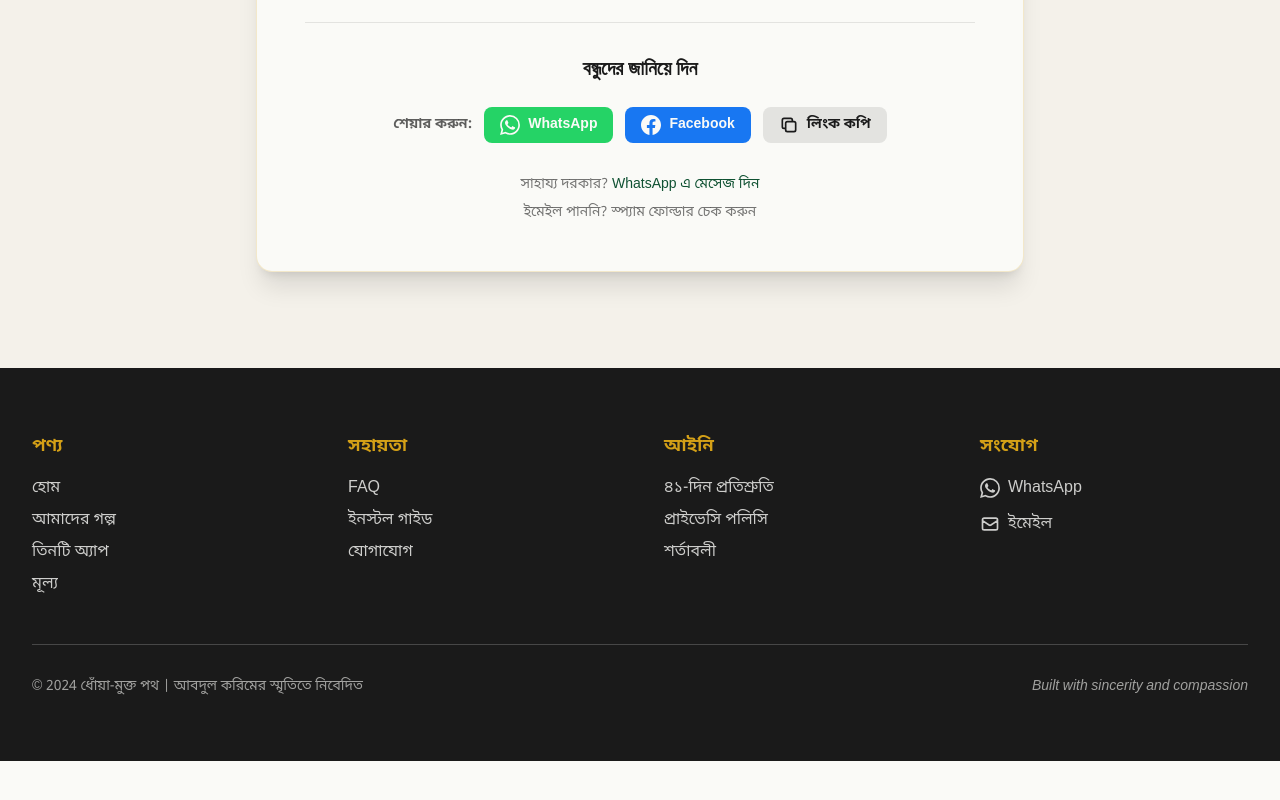
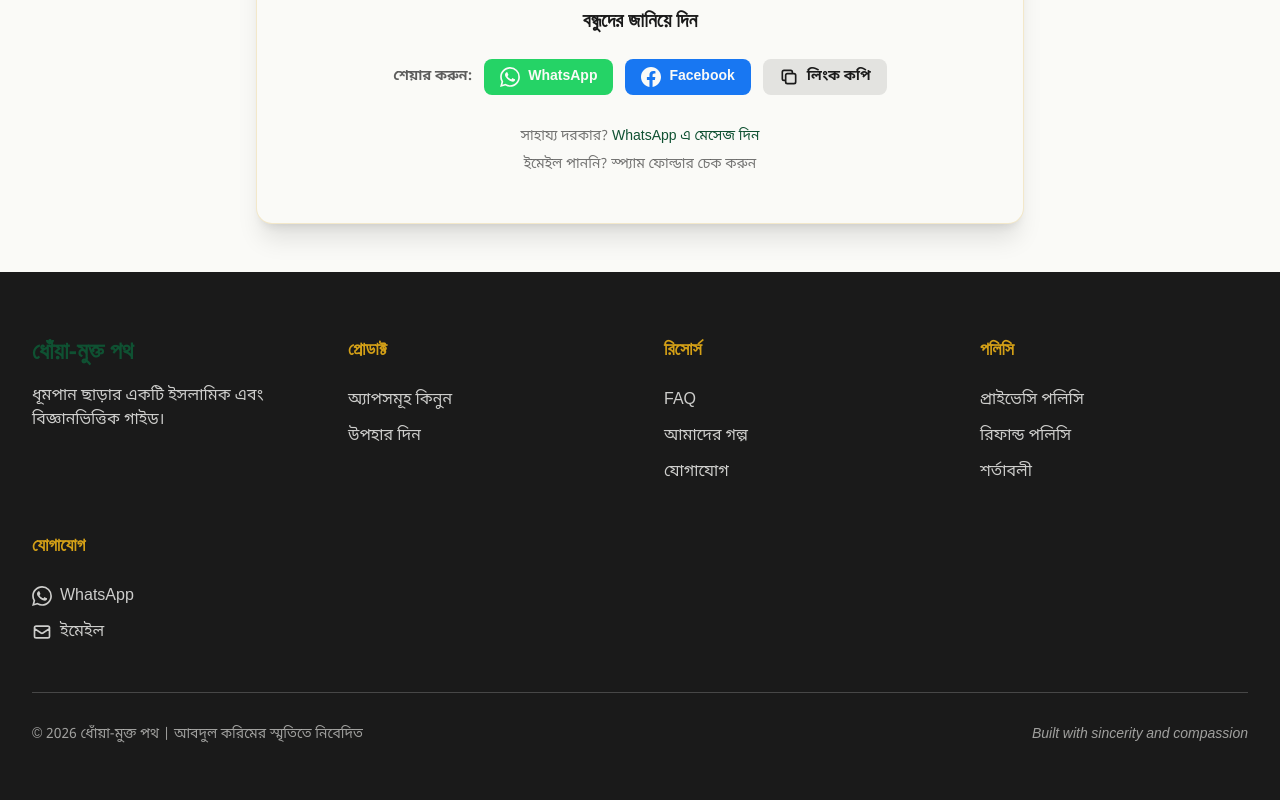
Before and after one commit to Shazolpersonal/Smoke-Free-Path-website, a Next.js app: page /thank-you in a window 1280 px wide. Shown: the part 704-1504 px from the top of the page. Before the commit the page ends 1465 px from the top, so only its background shows below. Built offline with nearby package versions, Linux system fonts and the light colour scheme; no server answers.

Commit message:
Delete LanguageToggle.tsx

```diff
--- a/components/layout/Footer.tsx
+++ b/components/layout/Footer.tsx
@@ -1,40 +1,55 @@
 import Link from "next/link";
-import { cn } from "@/lib/utils";
+import {
+  WHATSAPP_NUMBER,
+  SUPPORT_EMAIL,
+  toIntlBdPhone,
+  formatBdPhoneDisplay,
+} from "@/lib/config";
 
 export function Footer() {
   const productLinks = [
-    { href: "/#hero", label: "হোম" },
-    { href: "/#story", label: "আমাদের গল্প" },
-    { href: "/#threePillars", label: "তিনটি অ্যাপ" },
-    { href: "/#pricing", label: "মূল্য" },
+    { href: "/checkout", label: "অ্যাপসমূহ কিনুন" },
+    { href: "/gift", label: "উপহার দিন" },
   ];
 
-  const supportLinks = [
-    { href: "/faq", label: "FAQ" },
-    { href: "/install-guide", label: "ইনস্টল গাইড" },
+  const resourcesLinks = [
+    { href: "/#faq", label: "FAQ" },
+    { href: "/#story", label: "আমাদের গল্প" },
     { href: "/contact", label: "যোগাযোগ" },
   ];
 
   const legalLinks = [
-    { href: "/policy/refund", label: "৪১-দিন প্রতিশ্রুতি" },
     { href: "/policy/privacy", label: "প্রাইভেসি পলিসি" },
+    { href: "/policy/refund", label: "রিফান্ড পলিসি" },
     { href: "/policy/terms", label: "শর্তাবলী" },
   ];
 
-  const contactInfo = {
-    whatsapp: "01977752579",
-    email: "369niyyah@gmail.com",
-  };
+  const whatsappIntl = toIntlBdPhone(WHATSAPP_NUMBER);
+  const whatsappDisplay = formatBdPhoneDisplay(WHATSAPP_NUMBER);
 
   return (
     <footer className="bg-charcoal text-white-pure">
-      <div className="max-w-7xl mx-auto px-4 md:px-8 py-12 md:py-16">
-        {/* Main Footer Content */}
-        <div className="grid grid-cols-1 md:grid-cols-4 gap-8 md:gap-12 mb-12">
-          {/* Column 1: Product */}
+      <div className="max-w-7xl mx-auto px-4 md:px-8 py-16">
+        <div className="grid grid-cols-1 md:grid-cols-2 lg:grid-cols-4 gap-12 mb-12">
+          {/* Brand */}
+          <div className="lg:col-span-1">
+            <Link
+              href="/"
+              className="text-2xl font-bold text-emerald-deep hover:text-emerald-deep/80 transition-colors inline-block mb-4 font-hind-siliguri"
+            >
+              ধোঁয়া-মুক্ত পথ
+            </Link>
+            <p className="text-white-pure/80 font-noto-sans-bengali">
+              ধূমপান ছাড়ার একটি ইসলামিক এবং বিজ্ঞানভিত্তিক গাইড।
+            </p>
+          </div>
+
+          {/* Product */}
           <div>
-            <h3 className="text-lg font-bold mb-4 text-gold-royal">পণ্য</h3>
-            <ul className="space-y-2">
+            <h3 className="font-bold text-lg mb-6 font-hind-siliguri text-gold-royal">
+              প্রোডাক্ট
+            </h3>
+            <ul className="space-y-3">
               {productLinks.map((link) => (
                 <li key={link.href}>
                   <Link
@@ -48,11 +63,13 @@ export function Footer() {
             </ul>
           </div>
 
-          {/* Column 2: Support */}
+          {/* Resources */}
           <div>
-            <h3 className="text-lg font-bold mb-4 text-gold-royal">সহায়তা</h3>
-            <ul className="space-y-2">
-              {supportLinks.map((link) => (
+            <h3 className="font-bold text-lg mb-6 font-hind-siliguri text-gold-royal">
+              রিসোর্স
+            </h3>
+            <ul className="space-y-3">
+              {resourcesLinks.map((link) => (
                 <li key={link.href}>
                   <Link
                     href={link.href}
@@ -65,10 +82,12 @@ export function Footer() {
             </ul>
           </div>
 
-          {/* Column 3: Legal */}
+          {/* Legal */}
           <div>
-            <h3 className="text-lg font-bold mb-4 text-gold-royal">আইনি</h3>
-            <ul className="space-y-2">
+            <h3 className="font-bold text-lg mb-6 font-hind-siliguri text-gold-royal">
+              পলিসি
+            </h3>
+            <ul className="space-y-3">
               {legalLinks.map((link) => (
                 <li key={link.href}>
                   <Link
@@ -82,37 +101,43 @@ export function Footer() {
             </ul>
           </div>
 
-          {/* Column 4: Connect */}
+          {/* Contact */}
           <div>
-            <h3 className="text-lg font-bold mb-4 text-gold-royal">সংযোগ</h3>
+            <h3 className="font-bold text-lg mb-6 font-hind-siliguri text-gold-royal">
+              যোগাযোগ
+            </h3>
             <ul className="space-y-3">
               <li>
                 <a
-                  href={`https://wa.me/${contactInfo.whatsapp}`}
+                  href={`https://wa.me/${whatsappIntl}`}
                   target="_blank"
                   rel="noopener noreferrer"
                   className="flex items-center gap-2 text-white-pure/80 hover:text-white-pure transition-colors"
+                  aria-label={`WhatsApp ${whatsappDisplay}`}
                 >
                   <svg
                     className="w-5 h-5"
                     fill="currentColor"
                     viewBox="0 0 24 24"
+                    aria-hidden="true"
                   >
                     <path d="M17.472 14.382c-.297-.149-1.758-.867-2.03-.967-.273-.099-.471-.148-.67.15-.197.297-.767.966-.94 1.164-.173.199-.347.223-.644.075-.297-.15-1.255-.463-2.39-1.475-.883-.788-1.48-1.761-1.653-2.059-.173-.297-.018-.458.13-.606.134-.133.298-.347.446-.52.149-.174.198-.298.298-.497.099-.198.05-.371-.025-.52-.075-.149-.669-1.612-.916-2.207-.242-.579-.487-.5-.669-.51-.173-.008-.371-.01-.57-.01-.198 0-.52.074-.792.372-.272.297-1.04 1.016-1.04 2.479 0 1.462 1.065 2.875 1.213 3.074.149.198 2.096 3.2 5.077 4.487.709.306 1.262.489 1.694.625.712.227 1.36.195 1.871.118.571-.085 1.758-.719 2.006-1.413.248-.694.248-1.289.173-1.413-.074-.124-.272-.198-.57-.347m-5.421 7.403h-.004a9.87 9.87 0 01-5.031-1.378l-.361-.214-3.741.982.998-3.648-.235-.374a9.86 9.86 0 01-1.51-5.26c.001-5.45 4.436-9.884 9.888-9.884 2.64 0 5.122 1.03 6.988 2.898a9.825 9.825 0 012.893 6.994c-.003 5.45-4.437 9.884-9.885 9.884m8.413-18.297A11.815 11.815 0 0012.05 0C5.495 0 .16 5.335.157 11.892c0 2.096.547 4.142 1.588 5.945L.057 24l6.305-1.654a11.882 11.882 0 005.683 1.448h.005c6.554 0 11.89-5.335 11.893-11.893a11.821 11.821 0 00-3.48-8.413Z" />
                   </svg>
-                  WhatsApp
+                  <span>WhatsApp</span>
                 </a>
               </li>
               <li>
                 <a
-                  href={`mailto:${contactInfo.email}`}
+                  href={`mailto:${SUPPORT_EMAIL}`}
                   className="flex items-center gap-2 text-white-pure/80 hover:text-white-pure transition-colors"
+                  aria-label={`ইমেইল ${SUPPORT_EMAIL}`}
                 >
                   <svg
                     className="w-5 h-5"
                     fill="none"
                     stroke="currentColor"
                     viewBox="0 0 24 24"
+                    aria-hidden="true"
                   >
                     <path
                       strokeLinecap="round"
@@ -121,7 +146,7 @@ export function Footer() {
                       d="M3 8l7.89 5.26a2 2 0 002.22 0L21 8M5 19h14a2 2 0 002-2V7a2 2 0 00-2-2H5a2 2 0 00-2 2v10a2 2 0 002 2z"
                     />
                   </svg>
-                  ইমেইল
+                  <span>ইমেইল</span>
                 </a>
               </li>
             </ul>
@@ -131,7 +156,7 @@ export function Footer() {
         {/* Bottom Bar */}
         <div className="border-t border-white-pure/20 pt-8">
           <div className="flex flex-col md:flex-row items-center justify-between gap-4 text-sm text-white-pure/60">
-            <p>© 2024 ধোঁয়া-মুক্ত পথ | আবদুল করিমের স্মৃতিতে নিবেদিত</p>
+            <p>© {new Date().getFullYear()} ধোঁয়া-মুক্ত পথ | আবদুল করিমের স্মৃতিতে নিবেদিত</p>
             <p className="italic">Built with sincerity and compassion</p>
           </div>
         </div>
--- a/content/policies/privacy.md
+++ b/content/policies/privacy.md
@@ -1,17 +1,26 @@
-# প্রাইভেসি পলিসি
+# প্রাইভেসি পলিসি (Privacy Policy)
 
-আপনার ডেটা আপনার। আমরা কিছু সংগ্রহ করি না।
+ধোঁয়া-মুক্ত পথ-এ আপনার প্রাইভেসি আমাদের কাছে অত্যন্ত গুরুত্বপূর্ণ।
 
-## ডেটা কালেকশন
+## তথ্য সংগ্রহ
 
-আমাদের অ্যাপগুলো সম্পূর্ণ **অফলাইন-ফার্স্ট**। আপনার ব্যক্তিগত তথ্য, ব্যবহারের ডেটা বা ট্র্যাকিং ইনফরমেশন আমাদের সার্ভারে পাঠানো হয় না।
+- **পেমেন্ট তথ্য**: আমরা পেমেন্ট ভেরিফাই করার জন্য শুধুমাত্র আপনার নাম, ইমেইল এবং TrxID সংগ্রহ করি।
+- **অ্যাপ ডেটা**: অ্যাপগুলো সম্পূর্ণ অফলাইনে কাজ করে। আপনার অগ্রগতি বা কোনো ব্যক্তিগত ডেটা আমাদের সার্ভারে বা অন্য কোথাও সেভ হয় না। সবকিছু শুধুমাত্র আপনার ফোনেই সেটে থাকে।
 
-শুধুমাত্র ক্রয়ের সময় আমরা আপনার নাম, ইমেইল এবং ফোন নম্বর সংগ্রহ করি, যা শুধুমাত্র আপনার কাছে অ্যাপ ডেলিভারি করার জন্য ব্যবহৃত হয়।
-
-## তৃতীয় পক্ষ (Third-Party)
+## তৃতীয় পক্ষ (Third Party)
 
 আমরা আপনার কোনো তথ্য কারো কাছে বিক্রি করি না বা শেয়ার করি না।
 
+## Analytics
+
+ওয়েবসাইট Cloudflare Web Analytics ব্যবহার করে — এটি cookie-free এবং কোনো ব্যক্তিগত তথ্য সংগ্রহ করে না, শুধু anonymous পেজভিউ গণনা করে।
+
 ## যোগাযোগ
 
-আপনার প্রাইভেসি নিয়ে কোনো প্রশ্ন থাকলে আমাদের সাথে যোগাযোগ করুন: `privacy@dhoyamuktopoth.com`
+আপনার প্রাইভেসি নিয়ে কোনো প্রশ্ন থাকলে আমাদের সাথে যোগাযোগ করুন: `niyyah369app@gmail.com`
+
+সাধারণত ২৪ ঘণ্টার মধ্যে আমরা উত্তর দিয়ে থাকি।
+
+---
+
+*সর্বশেষ হালনাগাদ: এপ্রিল ২০২৬*
--- a/content/policies/refund.md
+++ b/content/policies/refund.md
@@ -1,16 +1,29 @@
-# ৪১-দিন প্রতিশ্রুতি (রিফান্ড পলিসি)
+# রিফান্ড পলিসি (Refund Policy)
 
-আমরা আমাদের অ্যাপগুলোর ওপর এতটা বিশ্বাস করি যে আমরা ৪১ দিনের সম্পূর্ণ রিস্ক-ফ্রি গ্যারান্টি দিচ্ছি।
+আমরা আমাদের অ্যাপগুলোর কার্যকারিতা নিয়ে আত্মবিশ্বাসী। তাই আমরা দিচ্ছি **৪১ দিনের মানি-ব্যাক গ্যারান্টি**।
 
 ## রিফান্ড পাওয়ার শর্তাবলী
 
-১. আপনাকে অন্তত ৪১ দিন অ্যাপগুলো ব্যবহার করতে হবে।
-২. যদি কাজ না করে, আমাদের ৩টি যুক্তিসঙ্গত কারণ লিখে ইমেইল করতে হবে।
-৩. ক্রয়ের ৪১ দিন থেকে ৬০ দিনের মধ্যে আবেদন করতে হবে।
+১। আপনাকে অন্তত ৪১ দিন অ্যাপগুলো ব্যবহার করতে হবে।
+২। যদি কাজ না করে, আমাদের ৩টি যুক্তিসঙ্গত কারণ লিখে ইমেইল করতে হবে।
+৩। ক্রয়ের ৪১ দিন থেকে ৬০ দিনের মধ্যে আবেদন করতে হবে।
 
 ## কীভাবে আবেদন করবেন?
 
-ইমেইল করুন: `refund-request@dhoyamuktopoth.com`
-আমরা ৭ দিনের মধ্যে আপনার আবেদন যাচাই করে সম্পূর্ণ টাকা ফেরত দেব।
+নিচের ইমেইলে subject লাইনে লিখুন **"Refund Request — [আপনার অর্ডার আইডি]"**:
 
-কোনো প্রশ্ন ছাড়াই। এটা আমাদের প্রতিশ্রুতি।
+📧 **niyyah369app@gmail.com**
+
+ইমেইলে include করুন:
+- আপনার পূর্ণ নাম
+- পেমেন্টের Transaction ID (TrxID)
+- ৩টি কারণ যে কেন অ্যাপগুলো আপনার কাজে আসেনি
+- কতদিন ব্যবহার করেছেন
+
+আমরা ৭ দিনের মধ্যে আপনার আবেদন যাচাই করে সম্পূর্ণ টাকা ফেরত দেব — যেই bKash/Nagad থেকে পেমেন্ট করেছিলেন সেই নম্বরে।
+
+কোনো প্রশ্ন ছাড়াই। এটা আমাদের প্রতিশ্রুতি।
+
+---
+
+*সর্বশেষ হালনাগাদ: এপ্রিল ২০২৬*
--- a/content/policies/terms.md
+++ b/content/policies/terms.md
@@ -1,19 +1,41 @@
 # শর্তাবলী (Terms of Service)
 
-ধোঁয়া-মুক্ত পথ ওয়েবসাইট এবং অ্যাপগুলো ব্যবহারের শর্তাবলী নিচে দেওয়া হলো:
+ধোঁয়া-মুক্ত পথ ওয়েবসাইট এবং অ্যাপগুলো ব্যবহারের শর্তাবলী নিচে দেওয়া হলো।
 
 ## লাইফটাইম অ্যাক্সেস
 
-একবার ক্রয়ের মাধ্যমে আপনি সারাজীবনের জন্য অ্যাপগুলো ব্যবহার করতে পারবেন। ভবিষ্যতে কোনো মাসিক বা বাৎসরিক চার্জ নেওয়া হবে ভাবনা নেই।
+একবার ক্রয়ের মাধ্যমে আপনি সারাজীবনের জন্য অ্যাপগুলো ব্যবহার করতে পারবেন। ভবিষ্যতে কোনো মাসিক বা বাৎসরিক চার্জ নেওয়া হবে না।
 
 ## আপডেট
 
-আমরা যখনই নতুন ভার্সন বা ফিচার যোগ করব, আপনি তা সম্পূর্ণ বিনামূল্যে পাবেন।
+আমরা যখনই নতুন ভার্সন বা ফিচার যোগ করব, আপনি তা সম্পূর্ণ বিনামূল্যে পাবেন। আপডেটের লিঙ্ক একই ইমেইলে পাঠানো হবে।
 
-## দায়িত্ব ও সীমাবদ্ধতা
+## মেডিকেল Disclaimer (গুরুত্বপূর্ণ)
 
-এই অ্যাপগুলো মানসিক সহায়তা এবং অভ্যাসের পরিবর্তনের জন্য ডিজাইন করা হয়েছে। তবে এটি কোনো মেডিকেল ট্রিটমেন্ট বা ডাক্তারের বিকল্প নয়।
+এই অ্যাপগুলো **আচরণগত বিজ্ঞান, ইসলামিক প্রেরণা, এবং শ্বাস-প্রশ্বাসের টেকনিক**-এর সমন্বয়ে ডিজাইন করা হয়েছে — মানসিক সহায়তা এবং অভ্যাসের পরিবর্তনের জন্য।
+
+- এটি **কোনো ঔষধ বা মেডিকেল ট্রিটমেন্ট নয়**।
+- এটি **রেজিস্টার্ড ডাক্তার বা মানসিক স্বাস্থ্য বিশেষজ্ঞের বিকল্প নয়**।
+- ধূমপান-সংক্রান্ত গুরুতর শারীরিক অসুস্থতা (যেমন: শ্বাসকষ্ট, বুকে ব্যথা, নিকোটিন প্রত্যাহারের তীব্র লক্ষণ) থাকলে অবশ্যই ডাক্তারের পরামর্শ নিন।
+- গর্ভবতী বা দুগ্ধদানকারী নারী, হৃদরোগী, এবং অপ্রাপ্তবয়স্কদের ব্যবহারের আগে চিকিৎসকের সাথে আলোচনা করুন।
+
+অ্যাপগুলো আপনার quit-যাত্রায় সহায়ক সরঞ্জাম — পেশাদার চিকিৎসার সাথে একসাথে ব্যবহার করলে সবচেয়ে ভালো ফল পাবেন ইনশাআল্লাহ।
+
+## বুদ্ধিবৃত্তিক সম্পদ (Intellectual Property)
+
+অ্যাপ, কন্টেন্ট, ব্র্যান্ড নাম, এবং ডিজাইন ধোঁয়া-মুক্ত পথ টিমের সম্পত্তি। ব্যক্তিগত ব্যবহারের জন্য আপনি free, কিন্তু:
+
+- Redistribute, resell, বা পাইরেসি নিষিদ্ধ।
+- অন্যকে গিফট করতে চাইলে [উপহার পেজ](/gift) থেকে আলাদা লাইসেন্স কিনুন।
 
 ## রিফান্ড
 
-আমাদের ৪১ দিনের প্রতিশ্রুতি অনুযায়ী রিফান্ড প্রযোজ্য। বিস্তারিত জানতে রিফান্ড পলিসি দেখুন।
+আমাদের [৪১ দিনের প্রতিশ্রুতি](/policy/refund) অনুযায়ী রিফান্ড প্রযোজ্য।
+
+## যোগাযোগ
+
+যেকোনো প্রশ্নে: `niyyah369app@gmail.com`
+
+---
+
+*সর্বশেষ হালনাগাদ: এপ্রিল ২০২৬*
```
Also changed, not shown: app/(commerce)/thank-you/page.tsx (+50 -13 lines), components/sections/FinalCTA.tsx (+41 -39 lines), components/ui/LanguageToggle.tsx (deleted, +0 -124 lines).
